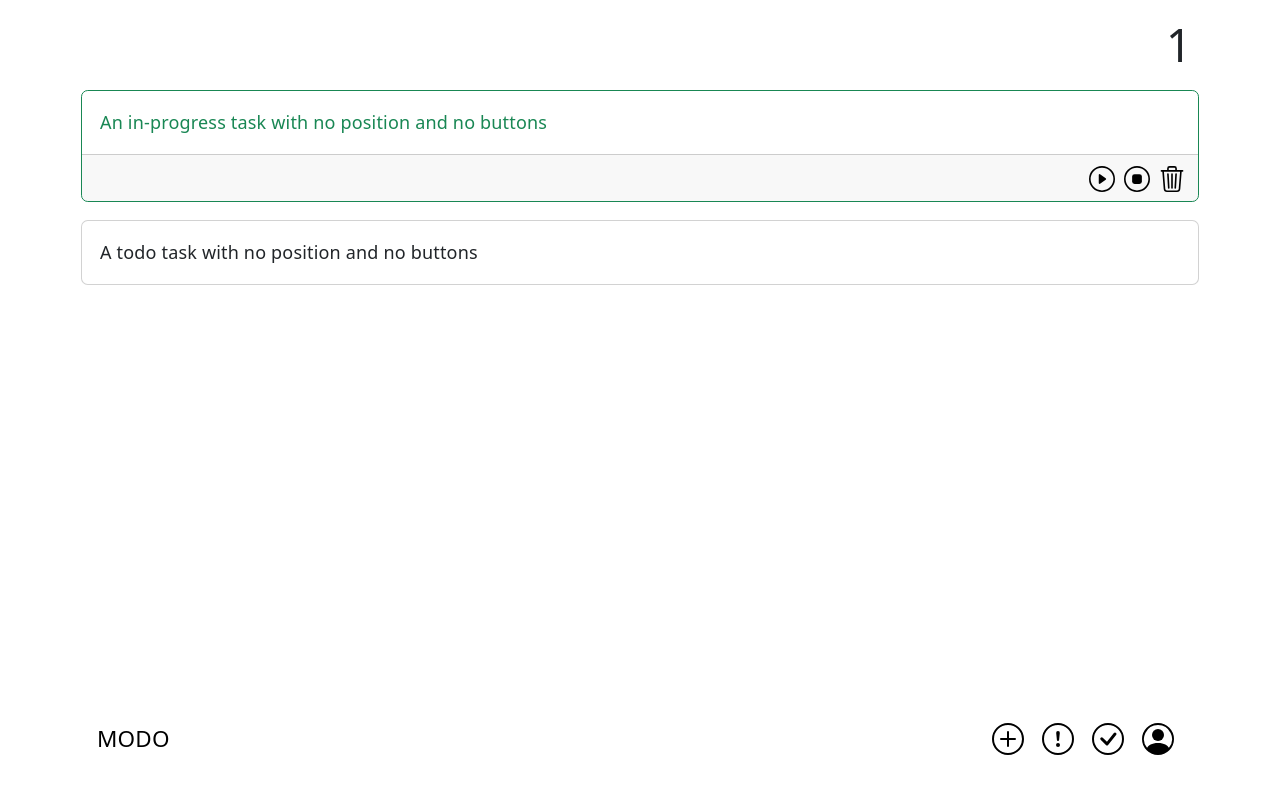
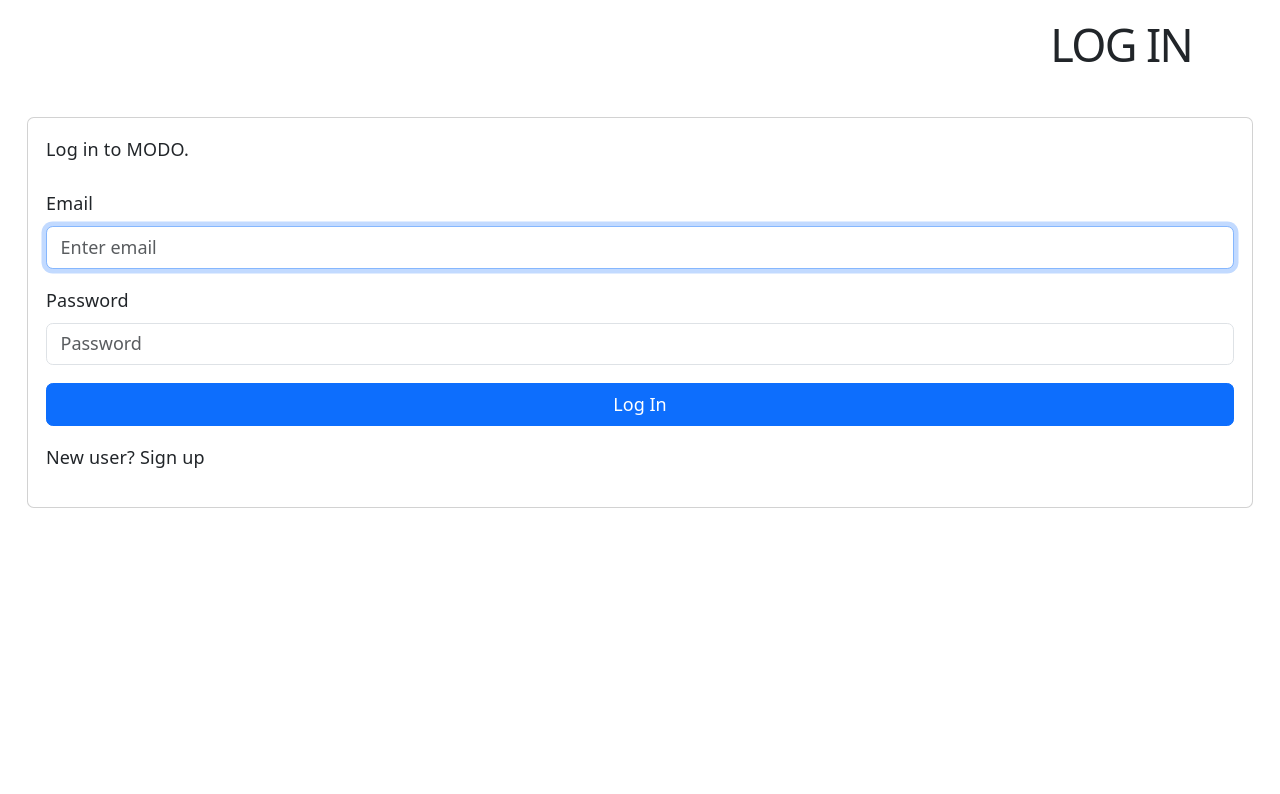
Before and after one commit to bergamotBen/modo, a React (Vite) app in the folder frontend/: page / in a window 1280 px wide. Shown: the top 794 px of the page. Built offline with nearby package versions, Linux system fonts and the light colour scheme; no server answers.

Commit message:
login and auth added

```diff
--- a/frontend/package.json
+++ b/frontend/package.json
@@ -13,7 +13,7 @@
     "@dnd-kit/core": "^6.3.1",
     "@dnd-kit/sortable": "^10.0.0",
     "@dnd-kit/utilities": "^3.2.2",
-    "@supabase/supabase-js": "^2.110.0",
+    "@supabase/supabase-js": "^2.110.5",
     "bootstrap": "^5.3.8",
     "bootstrap-icons": "^1.13.1",
     "react": "^19.2.7",
--- a/frontend/src/App.jsx
+++ b/frontend/src/App.jsx
@@ -3,8 +3,10 @@ import Container from "react-bootstrap/Container";
 import Nav from "react-bootstrap/Nav";
 import Navbar from "react-bootstrap/Navbar";
 import Button from "react-bootstrap/Button";
-import { useState } from "react";
+import { useState, useEffect } from "react";
 import AddTask from "./components/AddTask";
+import { supabase } from "./lib/supabase";
+import Login from "./pages/Login";
 import {
   PersonCircle,
   PlusCircle,
@@ -13,12 +15,30 @@ import {
 } from "react-bootstrap-icons";
 
 export default function App() {
+  const [session, setSession] = useState(null);
   const [showAddModal, setShowAddModal] = useState(false);
   const handleOpen = () => setShowAddModal(true);
   const handleClose = () => setShowAddModal(false);
   const location = useLocation();
+
+  useEffect(() => {
+    supabase.auth.getSession().then(({ data: { session } }) => {
+      setSession(session);
+    });
+
+    const {
+      data: { subscription },
+    } = supabase.auth.onAuthStateChange((_event, session) => {
+      setSession(session);
+    });
+    console.log(session);
+    return () => subscription.unsubscribe();
+  }, []);
+
   return (
     <main className="mx-4">
+      {session ? (
+        <>
           <Outlet />
 
           <Navbar fixed="bottom">
@@ -60,6 +80,10 @@ export default function App() {
             </Container>
           </Navbar>
           <AddTask showModal={showAddModal} handleClose={handleClose} />
+        </>
+      ) : (
+        <Login />
+      )}
     </main>
   );
 }
--- a/frontend/src/pages/Login.jsx
+++ b/frontend/src/pages/Login.jsx
@@ -1,25 +1,30 @@
+import { useState } from "react";
+import { useLocation, useNavigate } from "react-router-dom";
+import { Card, Form, Button } from "react-bootstrap";
+import { supabase } from "../lib/supabase";
 import Header from "../components/Header";
-import { Card, Form, Button } from "react-bootstrap";
-import { useState } from "react";
-import { useLocation } from "react-router-dom";
 
 const pageViews = {
   logIn: {
+    key: "logIn",
     title: "LOG IN",
     msg: "Log in to MODO.",
     elements: ["msg", "username", "password"],
   },
   signUp: {
+    key: "signUp",
     title: "SIGN UP",
     msg: "Create a MODO account.",
     elements: ["msg", "username", "password", "validatePassword"],
   },
   signOut: {
+    key: "signOut",
     title: "SIGN OUT",
     msg: "You have been signed out",
     elements: ["msg"],
   },
   resetPassword: {
+    key: "resetPassword",
     title: "RESET PASSWORD",
     msg: "Forgotten your MODO password?",
     elements: ["msg"],
@@ -28,55 +33,138 @@ const pageViews = {
 
 export default function Login() {
   const location = useLocation();
+  const navigate = useNavigate();
+
   const initialView = location.state?.view || "logIn";
   const [pageView, setPageView] = useState(pageViews[initialView]);
+
+  const [email, setEmail] = useState("");
+  const [password, setPassword] = useState("");
+  const [retypePassword, setRetypePassword] = useState("");
+  const [loading, setLoading] = useState(false);
+
+  const handleLogin = async (e) => {
+    e.preventDefault();
+    setLoading(true);
+
+    const { error } = await supabase.auth.signInWithPassword({
+      email,
+      password,
+    });
+
+    if (error) {
+      alert(error.message);
+    } else {
+      navigate("/");
+    }
+    setLoading(false);
+  };
+
+  const handleSignUp = async (e) => {
+    e.preventDefault();
+    if (password !== retypePassword) {
+      alert("Passwords do not match");
+      return;
+    }
+
+    setLoading(true);
+    const { error } = await supabase.auth.signUp({
+      email,
+      password,
+    });
+
+    if (error) {
+      alert(error.message);
+    } else {
+      alert("Account created.");
+      setPageView(pageViews.logIn);
+    }
+    setLoading(false);
+  };
+
   return (
     <>
       <Header title={pageView.title} />
-      <Card>
+      <Card className="mt-4">
         <Card.Body>
-          {pageView.msg}
+          <Card.Text className="mb-4">{pageView.msg}</Card.Text>
 
-          <Form>
-            {pageView.elements.includes("username") ? (
-              <Form.Group controlId="email">
+          <Form
+            onSubmit={pageView.key === "logIn" ? handleLogin : handleSignUp}
+          >
+            {pageView.elements.includes("username") && (
+              <Form.Group className="mb-3" controlId="email">
                 <Form.Label>Email</Form.Label>
                 <Form.Control
                   type="email"
                   placeholder="Enter email"
+                  value={email}
+                  onChange={(e) => setEmail(e.target.value)}
                   autoFocus
-                ></Form.Control>
+                  required
+                />
               </Form.Group>
-            ) : null}
+            )}
 
-            {pageView.elements.includes("password") ? (
+            {pageView.elements.includes("password") && (
               <Form.Group className="mb-3" controlId="password">
                 <Form.Label>Password</Form.Label>
-                <Form.Control type="password" placeholder="Password" />
+                <Form.Control
+                  value={password}
+                  onChange={(e) => setPassword(e.target.value)}
+                  type="password"
+                  placeholder="Password"
+                  required
+                />
               </Form.Group>
-            ) : null}
+            )}
 
-            {pageView.elements.includes("validatePassword") ? (
+            {pageView.elements.includes("validatePassword") && (
               <Form.Group className="mb-3" controlId="retypePassword">
                 <Form.Label>Retype Password</Form.Label>
-                <Form.Control type="password" placeholder="Password" />
+                <Form.Control
+                  type="password"
+                  placeholder="Retype Password"
+                  value={retypePassword}
+                  onChange={(e) => setRetypePassword(e.target.value)}
+                  required
+                />
               </Form.Group>
-            ) : null}
-            <Button variant="primary" type="submit">
-              {pageView.title}
+            )}
+
+            {pageView.key === "logIn" && (
+              <>
+                <Button
+                  variant="primary"
+                  type="submit"
+                  disabled={loading}
+                  className="w-100 mb-3"
+                >
+                  {loading ? "Logging in..." : "Log In"}
                 </Button>
-          </Form>
 
-          {pageView === pageViews.logIn ? (
                 <p onClick={() => setPageView(pageViews.signUp)}>
                   New user? Sign up
                 </p>
-          ) : null}
-          {pageView === pageViews.signUp ? (
+              </>
+            )}
+
+            {pageView.key === "signUp" && (
+              <>
+                <Button
+                  variant="primary"
+                  type="submit"
+                  disabled={loading}
+                  className="w-100 mb-3"
+                >
+                  {loading ? "Creating Account..." : "Sign Up"}
+                </Button>
                 <p onClick={() => setPageView(pageViews.logIn)}>
                   Already got an account? Log in
                 </p>
-          ) : null}
+              </>
+            )}
+          </Form>
         </Card.Body>
       </Card>
     </>
--- a/frontend/src/pages/User.jsx
+++ b/frontend/src/pages/User.jsx
@@ -4,8 +4,26 @@ import Col from "react-bootstrap/Col";
 import Row from "react-bootstrap/Row";
 import ProgressGauge from "../components/ProgressGauge";
 import StreakDetail from "../components/StreakDetail";
+import { Button, Card } from "react-bootstrap";
+import { supabase } from "../lib/supabase";
+import { useState } from "react";
+import { Form } from "react-bootstrap";
 import { Link } from "react-router-dom";
+
 export default function User() {
+  const [displayName, setDisplayName] = useState("");
+
+  const handleLogOut = async () => {
+    const { error } = await supabase.auth.signOut();
+    if (error) console.error("Error: ", error.message);
+  };
+
+  const addDisplayName = async (e) => {
+    e.preventDefault();
+    const { data, error } = await supabase.auth.updateUser({
+      data: { display_name: displayName },
+    });
+  };
   return (
     <>
       <Header title="USER" />
@@ -28,9 +46,47 @@ export default function User() {
             <StreakDetail title="Longest streak" value={2} />
           </Col>
         </Row>
-        <Link to="/login" state={{ view: "resetPassword" }}>
-          Reset password
-        </Link>
+        <Row className="mt-3">
+          <Col>
+            <Card>
+              <Card.Text className="text-start p-3">
+                <Form onSubmit={addDisplayName}>
+                  <Form.Group>
+                    <Form.Label>Change display name</Form.Label>
+                    <Form.Control
+                      type="text"
+                      placeholder={displayName}
+                      onChange={(e) => setDisplayName(e.target.value)}
+                    ></Form.Control>
+                    <Button onClick={addDisplayName} className="my-2">
+                      Update name
+                    </Button>
+                  </Form.Group>
+                </Form>
+              </Card.Text>
+            </Card>
+          </Col>
+        </Row>
+        <Row className="mt-3">
+          <Col>
+            <Card>
+              <Button
+                variant="Link"
+                className="text-start text-secondary"
+                onClick={handleLogOut}
+              >
+                Log out
+              </Button>
+              <Link
+                to="/login"
+                state={{ view: "resetPassword" }}
+                className="text-start text-secondary p-1 mx-2 text-decoration-none"
+              >
+                Reset password
+              </Link>
+            </Card>
+          </Col>
+        </Row>
       </Container>
     </>
   );
```
Also changed, not shown: 1 other file (tests, documents, lock files or other folders). Lines whose indentation alone changed are shown as unchanged.
